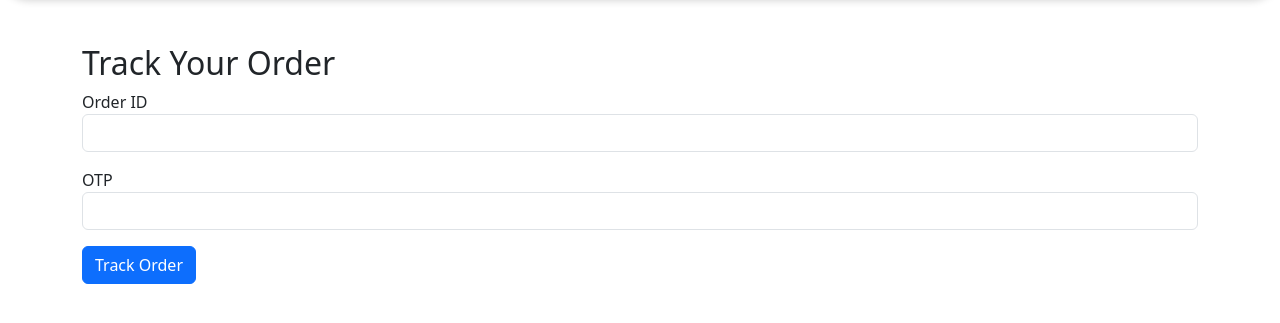
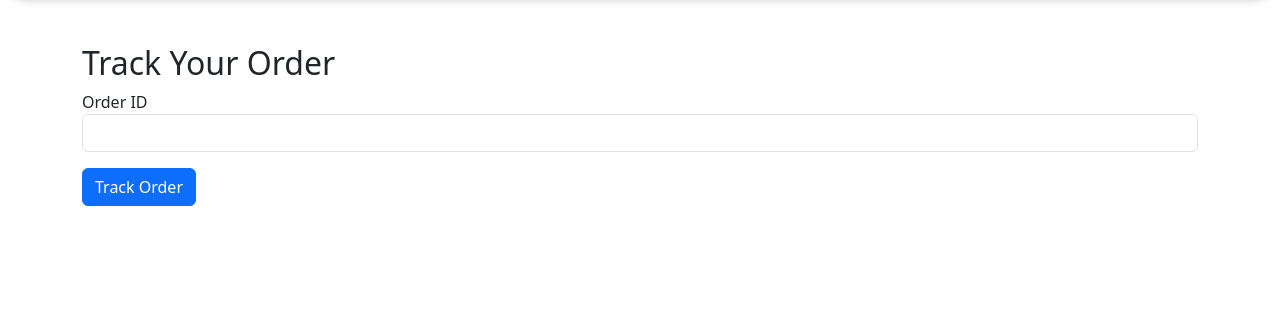
Before and after one commit to VishKhandelwal/GiftEcommerce, a Django app: page /orders/track/ in a window 1280 px wide. Shown: the part 168-491 px from the top of the page. Run offline with Django 5.2, Linux system fonts and the light colour scheme; parts of the project's set-up code (start-up, migrations or seed data) failed here and were passed over.

Commit message:
Update all changes

```diff
--- a/orders/templates/orders/track_order.html
+++ b/orders/templates/orders/track_order.html
@@ -11,10 +11,6 @@
       <label for="order_id">Order ID</label>
       <input type="text" name="order_id" id="order_id" class="form-control" required>
     </div>
-    <div class="form-group mt-3">
-      <label for="otp">OTP</label>
-      <input type="text" name="otp" id="otp" class="form-control" required>
-    </div>
     <button type="submit" class="btn btn-primary mt-3">Track Order</button>
   </form>
 </div>
--- a/orders/views.py
+++ b/orders/views.py
@@ -28,14 +28,13 @@ def order_summary_view(request):
 def track_order_view(request):
     if request.method == 'POST':
         order_id = request.POST.get('order_id')
-        otp = request.POST.get('otp')
 
         try:
-            order = Order.objects.get(id=order_id, otp=otp)
+            order = Order.objects.get(id=order_id)
             return render(request, 'orders/order_tracking_result.html', {'order': order})
         except Order.DoesNotExist:
             return render(request, 'orders/track_order.html', {
-                'error': 'Invalid Order ID or OTP. Please try again.'
+                'error': 'Invalid Order ID. Please try again.'
             })
 
     return render(request, 'orders/track_order.html')
--- a/products/views.py
+++ b/products/views.py
@@ -234,13 +234,13 @@ def checkout_success(request):
         return redirect('products:view_cart')
 
     total = sum(item.calc_subtotal() for item in items)
-    otp = get_random_string(6, allowed_chars='0123456789')
+
 
     # ✅ Create the order
     order = Order.objects.create(
         user=user,
         total_price=total,
-        otp=otp  # Make sure the Order model has this field
+     # Make sure the Order model has this field
     )
 
     # ✅ Add dispatch logic
@@ -269,7 +269,6 @@ def checkout_success(request):
 
     # ✅ Store info in session
     request.session['order_id'] = order.id
-    request.session['otp'] = otp
 
     # ✅ Send confirmation email
     if user.email:
@@ -279,7 +278,6 @@ def checkout_success(request):
                 message=f'''Thank you for your purchase!
 
 Order ID: {order.id}
-OTP for tracking: {otp}
 Courier: To be updated soon
 Estimated Delivery: {order.estimated_delivery.strftime('%d %b %Y')}
 ''',
```
